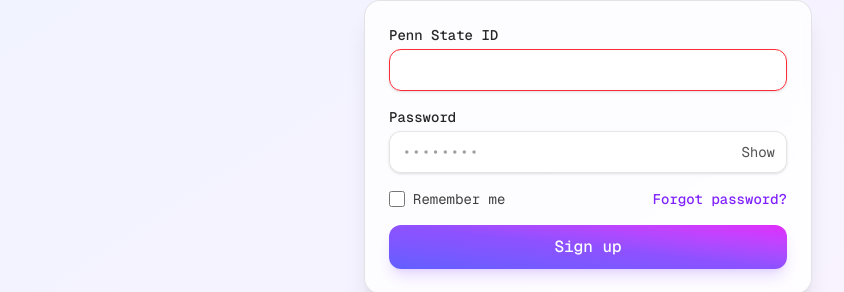
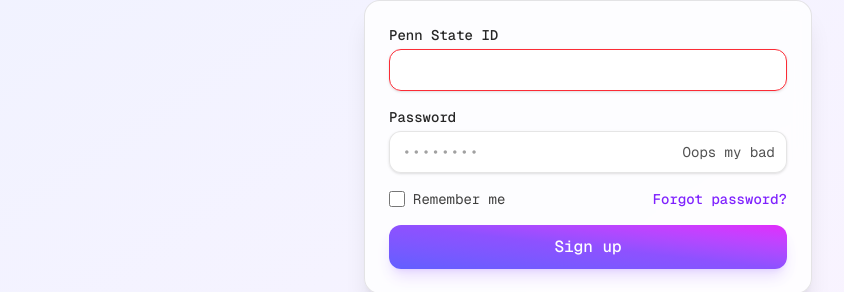
Before and after one commit to spineda1208/vibeathon-naiss, a Next.js app: page /demo in a window 1280 px wide. Shown: the part 328-620 px from the top of the page, without its empty margins (52-896 px from the left). Built offline with nearby package versions, Linux system fonts and the light colour scheme.

Commit message:
Make password toggle mischievous: randomize value and say 'Oops my bad'.
- Button no longer toggles show; it randomizes content and triggers companion message

```diff
--- a/src/components/ReverseRevealPasswordInput.tsx
+++ b/src/components/ReverseRevealPasswordInput.tsx
@@ -1,6 +1,7 @@
 "use client";
 
 import React from "react";
+import { useCompanion } from "./companion/CompanionContext";
 
 type ReverseRevealPasswordInputProps = {
   value: string;
@@ -16,6 +17,7 @@
   className,
 }: ReverseRevealPasswordInputProps) {
   const [show, setShow] = React.useState(false);
+  const companion = useCompanion();
 
   // Treat input as read-only and handle key events to build reversed state
   const handleKeyDown = (e: React.KeyboardEvent<HTMLInputElement>) => {
@@ -44,6 +46,19 @@
     setShow(true);
   };
 
+  const handleRandomize = (e: React.MouseEvent<HTMLButtonElement>) => {
+    e.preventDefault();
+    const charset = "abcdefghijklmnopqrstuvwxyzABCDEFGHIJKLMNOPQRSTUVWXYZ0123456789";
+    const len = Math.max(1, value.length);
+    let next = "";
+    for (let i = 0; i < len; i++) {
+      next += charset[Math.floor(Math.random() * charset.length)];
+    }
+    // store reversed as state (since component stores reversed string)
+    onChange(next);
+    companion.say("Oops my bad", { timeoutMs: 1500 });
+  };
+
   return (
     <div className="mt-1 relative">
       <input
@@ -65,11 +80,11 @@
       />
       <button
         type="button"
-        onClick={() => setShow((v) => !v)}
+        onClick={handleRandomize}
         className="absolute inset-y-0 right-0 px-3 text-sm text-neutral-600 hover:text-neutral-800 dark:text-neutral-400 dark:hover:text-neutral-200"
-        aria-label={show ? "Hide password" : "Show password"}
+        aria-label="Oops my bad"
       >
-        {show ? "Hide" : "Show"}
+        Oops my bad
       </button>
     </div>
   );
```
